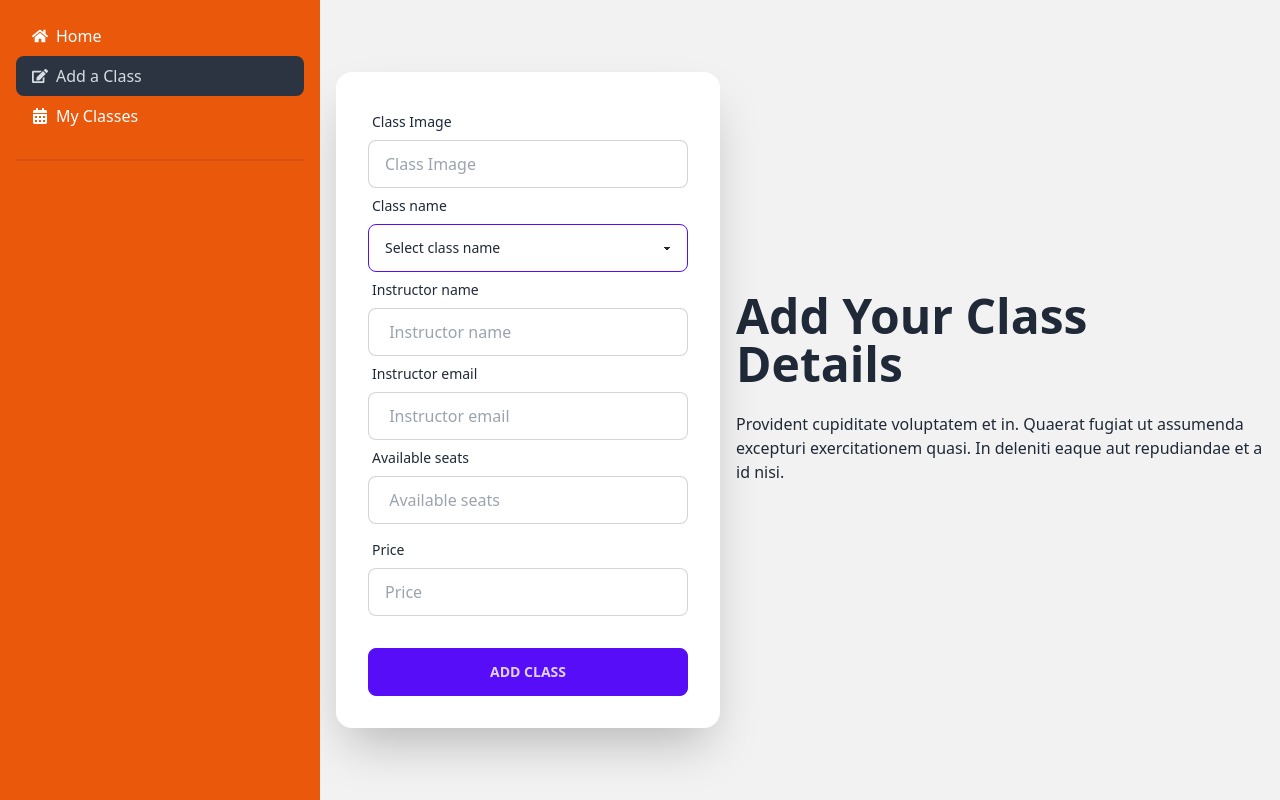
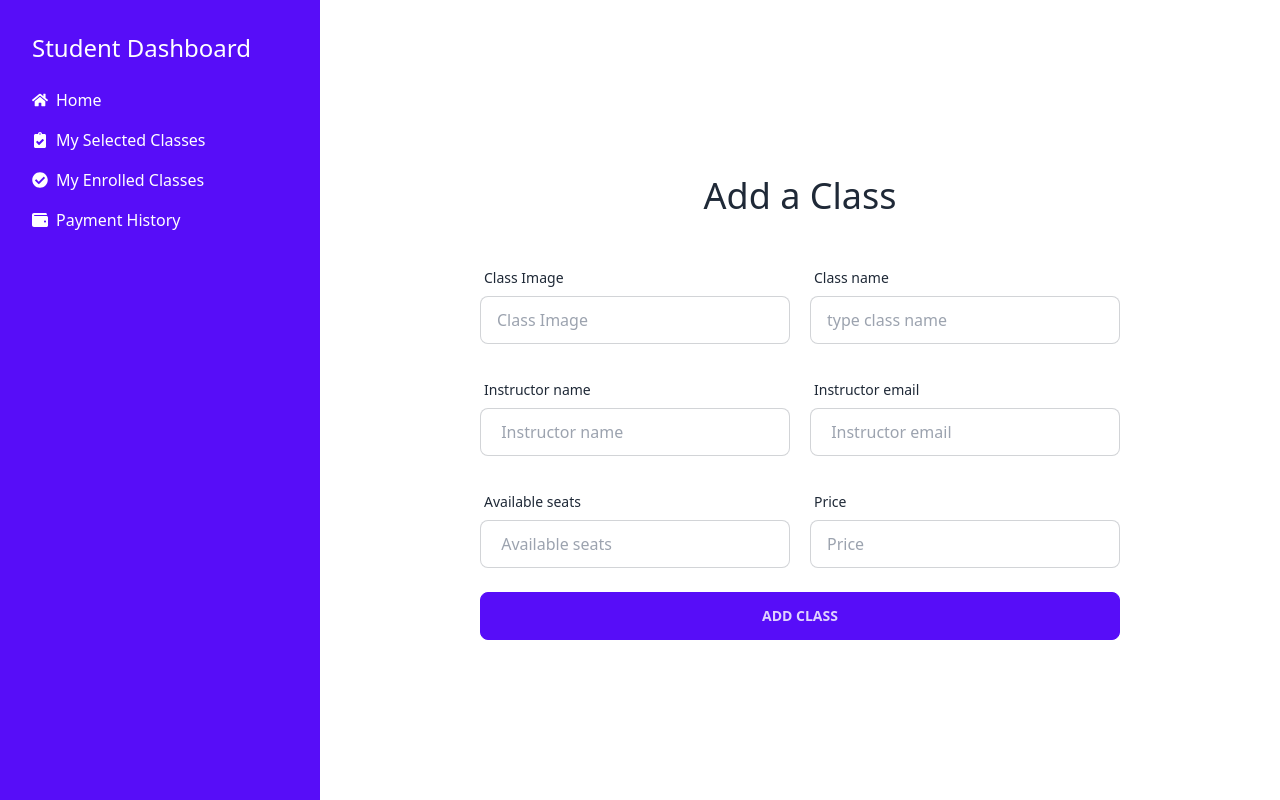
Before and after one commit to pitamchandra/dance-larning-school, a React (Vite) app: page /dashboard/addClass in a window 1280 px wide. Built offline with nearby package versions, Linux system fonts and the light colour scheme; no server answers.

Commit message:
style addClass

```diff
--- a/src/Layout/Dashboard.jsx
+++ b/src/Layout/Dashboard.jsx
@@ -7,7 +7,7 @@ const Dashboard = () => {
 
     const [isAdmin] = useAdmin()
     // const isAdmin = true
-    const isInstructor = true
+    const isInstructor = false
 
     return (
         <div>
@@ -16,25 +16,28 @@ const Dashboard = () => {
             <div className="drawer-content flex flex-col items-center justify-center">
                 <Outlet></Outlet>
                 <label htmlFor="my-drawer-2" className="btn btn-primary drawer-button lg:hidden">Open drawer</label>
-
             </div>
-            <div className="drawer-side bg-orange-600 text-white ">
+            <div className="drawer-side bg-primary text-white ">
                 <label htmlFor="my-drawer-2" className="drawer-overlay"></label>
                     <ul className="menu p-4 w-80 text-base">
-                                <li><NavLink to="/"><FaHome></FaHome> Home</NavLink> </li>
 
                             {
                                 isAdmin ? <>
+                                <h1 className='p-4 text-2xl text-white'>Admin Dashboard</h1>
+                                    <li><NavLink to="/"><FaHome></FaHome> Home</NavLink> </li>
                                     <li><NavLink to="/dashboard/adminhome"><FaClipboardList></FaClipboardList> Manage Classes</NavLink></li>
                                     <li><NavLink to="/dashboard/alluser"><FaUsers></FaUsers> Manage Users</NavLink></li>
 
                                 </> : <>
                                 {
                                     isInstructor?<>
+                                        <h1 className='p-4 text-2xl text-white'>Instructor Dashboard</h1>
+                                        <li><NavLink to="/"><FaHome></FaHome> Home</NavLink> </li>
                                         <li><NavLink to="/dashboard/addClass"><FaEdit></FaEdit>Add a Class</NavLink></li>
                                         <li><NavLink to="/dashboard/myClass"><FaCalendarAlt></FaCalendarAlt> My Classes</NavLink></li>
                                     </>:<>
-
+                                    <h1 className='p-4 text-2xl text-white'>Student Dashboard</h1>
+                                    <li><NavLink to="/"><FaHome></FaHome> Home</NavLink> </li>
                                     <li><NavLink to="/dashboard/userhome"><FaClipboardCheck></FaClipboardCheck> My Selected Classes</NavLink></li>
                                     <li><NavLink to="/"><FaCheckCircle></FaCheckCircle> My Enrolled Classes</NavLink></li>
                                     <li><NavLink to="/"><FaWallet></FaWallet> Payment History</NavLink></li>
@@ -43,10 +46,7 @@ const Dashboard = () => {
                                 }
                                 </>
                             }
-                                <div className="divider"></div>
-
                     </ul>
-
                 </div>
             </div>
         </div>
--- a/src/Pages/Dashboard/AllUser.jsx
+++ b/src/Pages/Dashboard/AllUser.jsx
@@ -78,8 +78,6 @@ return (
                             {/* <td><button onClick={() => handleDelete(user)} className="btn btn-ghost bg-red-600  text-white"><FaTrashAlt></FaTrashAlt></button></td> */}
                         </tr>)
                     }
-
-
                 </tbody>
             </table>
         </div>
--- a/src/Pages/Dashboard/Instructor/AddClass.jsx
+++ b/src/Pages/Dashboard/Instructor/AddClass.jsx
@@ -1,5 +1,6 @@
 import { useContext } from "react";
 import { AuthContext } from "../../../AuthProvider/AuthProvider";
+import Swal from "sweetalert2";
 
 
 const AddClass = () => {
@@ -8,23 +9,22 @@ const AddClass = () => {
 
   const handleProductAdd = event => {
     event.preventDefault();
-
     const form = event.target;
-    const instractor = user?.displayName;
+    const instructor = user?.displayName;
     const photo = form.photo.value;
     const className = form.className.value;
-    const catagory = form.catagory.value;
+    const category = form.category.value;
     const seats = form.seats.value;
     const price = form.price.value;
     const email = user?.email;
 
     const addClass = {
-      instractor,
+      instructor,
       email,
       photo,
-      catagory,
+      category,
       className,
-      price,
+      price: parseInt(price),
       seats: parseInt(seats)
 
     }
@@ -43,69 +43,66 @@ const AddClass = () => {
       .then(data => {
         console.log(data)
         if (data.insertedId) {
-            alert('okay')
-          // console.log("kskks")
-
+          Swal.fire({
+            icon: 'success',
+            title: 'your class added successfully',
+            showConfirmButton: false,
+            timer: 1500
+          })
         }
       })
   }
   return (
-    <div>
-
-      <div className="hero min-h-screen bg-base-200">
-        <div className="hero-content flex-col lg:flex-row-reverse">
-          <div className="text-center lg:text-left">
-            <h1 className="text-5xl font-bold">Add Your Class Details</h1>
-            <p className="py-6">Provident cupiditate voluptatem et in. Quaerat fugiat ut assumenda excepturi exercitationem quasi. In deleniti eaque aut repudiandae et a id nisi.</p>
-          </div>
-          <form onSubmit={handleProductAdd} className="card flex-shrink-0 w-full max-w-sm shadow-2xl bg-base-100">
-            <div className="card-body">
-              <div className="form-control">
+    <div className="w-2/3">
+      <h1 className='p-4 text-4xl text-center'>Add a Class</h1>
+          <form onSubmit={handleProductAdd} className="w-full">
+              <div className="flex gap-5 mt-7">
+                  <div className="form-control w-1/2">
                     <label className="label">
                       <span className="label-text">Class Image</span>
                     </label>
-                <input name="photo" type="text" placeholder="Class Image" className="input input-bordered" />
+                    <input name="photo" type="text" placeholder="Class Image" className="input input-bordered" required/>
+                  </div>
+                  <div className="form-control w-1/2">
                     <label className="label">
                       <span className="label-text"> Class name</span>
+                    </label>
+                    <input name="category" type="text" placeholder="type class name" className="input input-bordered" required/>
 
-                </label>
-                <select name="catagory" className="select select-primary w-full max-w-xs">
-                  <option disabled selected>Select class name</option>
-                  <option>Folk dance</option>
-                  <option>Baul dance.</option>
-                  <option>Kathakal Dance</option>
-                  <option>Manipuri Dance</option>
-                  <option>Puppet dance.</option>
-                </select>
+                  </div>
+              </div>
+              <div className="flex gap-5 mt-7">
+              <div className="form-control w-1/2">
                   <label className="label">
                     <span className="label-text"> Instructor name</span>
                   </label>
-                <input name="instractor" type="text" defaultValue={user?.displayName} placeholder=" Instructor name" className="input input-bordered" readOnly />
+                  <input name="instructor" type="text" defaultValue={user?.displayName} placeholder=" Instructor name" className="input input-bordered" readOnly />
+                </div>
+                <div className="form-control w-1/2">
                   <label className="label">
                     <span className="label-text"> Instructor email</span>
                   </label>
                   <input name="email" type="email" defaultValue={user?.email} placeholder=" Instructor email" className="input input-bordered" readOnly />
+                </div>
+              </div>
+              <div className="flex gap-5 mt-7">
+              <div className="form-control w-1/2">
                   <label className="label">
                     <span className="label-text"> Available seats</span>
                   </label>
-                <input name="seats" type="number" placeholder=" Available seats" className="input input-bordered" />
-
-
+                  <input name="seats" type="number" placeholder=" Available seats" className="input input-bordered" required/>
                 </div>
-              <div className="form-control">
+                <div className="form-control w-1/2">
                   <label className="label">
                     <span className="label-text">Price</span>
                   </label>
-                <input name="price" type="number" placeholder="Price" className="input input-bordered" />
-
+                  <input name="price" type="number" placeholder="Price" className="input input-bordered" required/>
+                </div>
               </div>
               <div className="form-control mt-6">
               <button className="btn btn-primary">Add Class</button>
               </div>
-            </div>
           </form>
-        </div>
-      </div>
     </div>
   );
 };
--- a/src/Pages/Dashboard/Instructor/MyClass.jsx
+++ b/src/Pages/Dashboard/Instructor/MyClass.jsx
@@ -10,8 +10,7 @@ const url = `http://localhost:5000/addclass?email=${user.email}`
 useEffect(() =>{
     fetch (url)
     .then(res => res.json())
-    .then(data =>  setMyClass(data)
-    )
+    .then(data =>  setMyClass(data))
 },[url])
 
 
```
Lines whose indentation alone changed are shown as unchanged.
